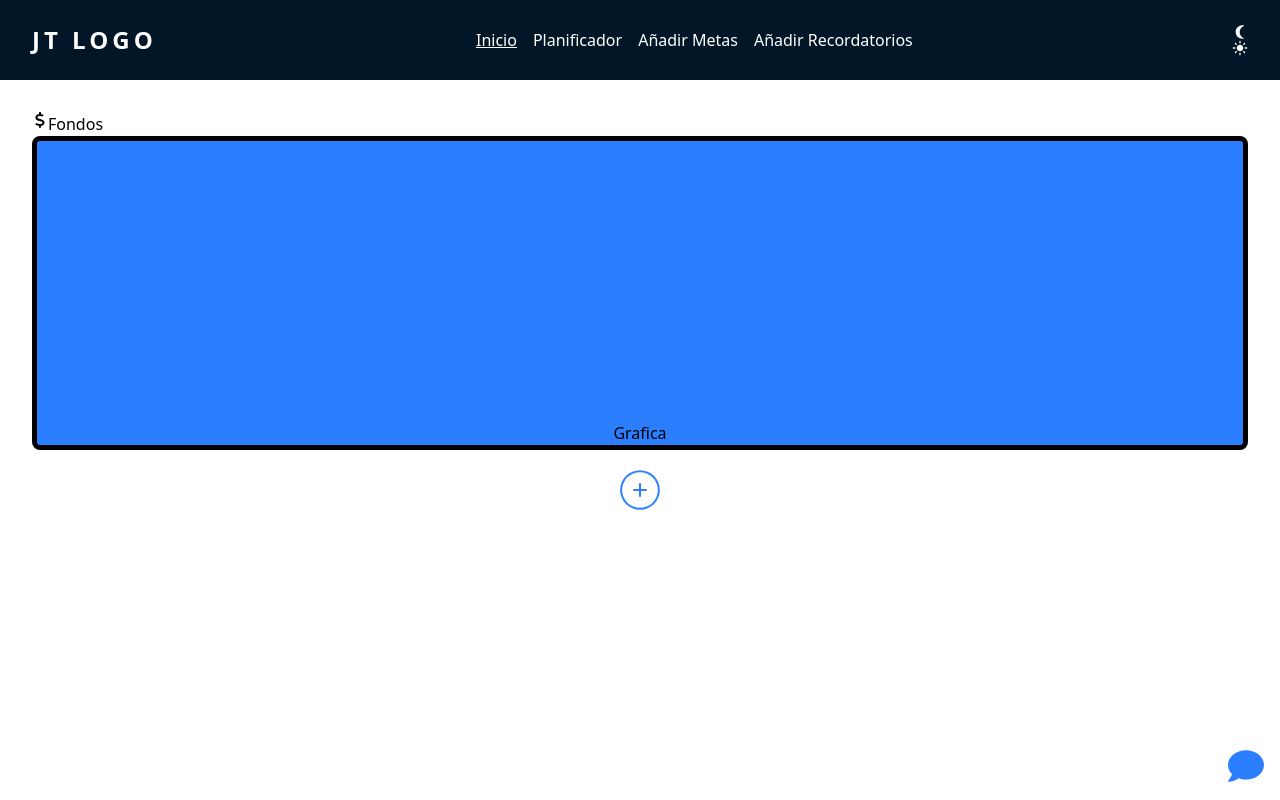
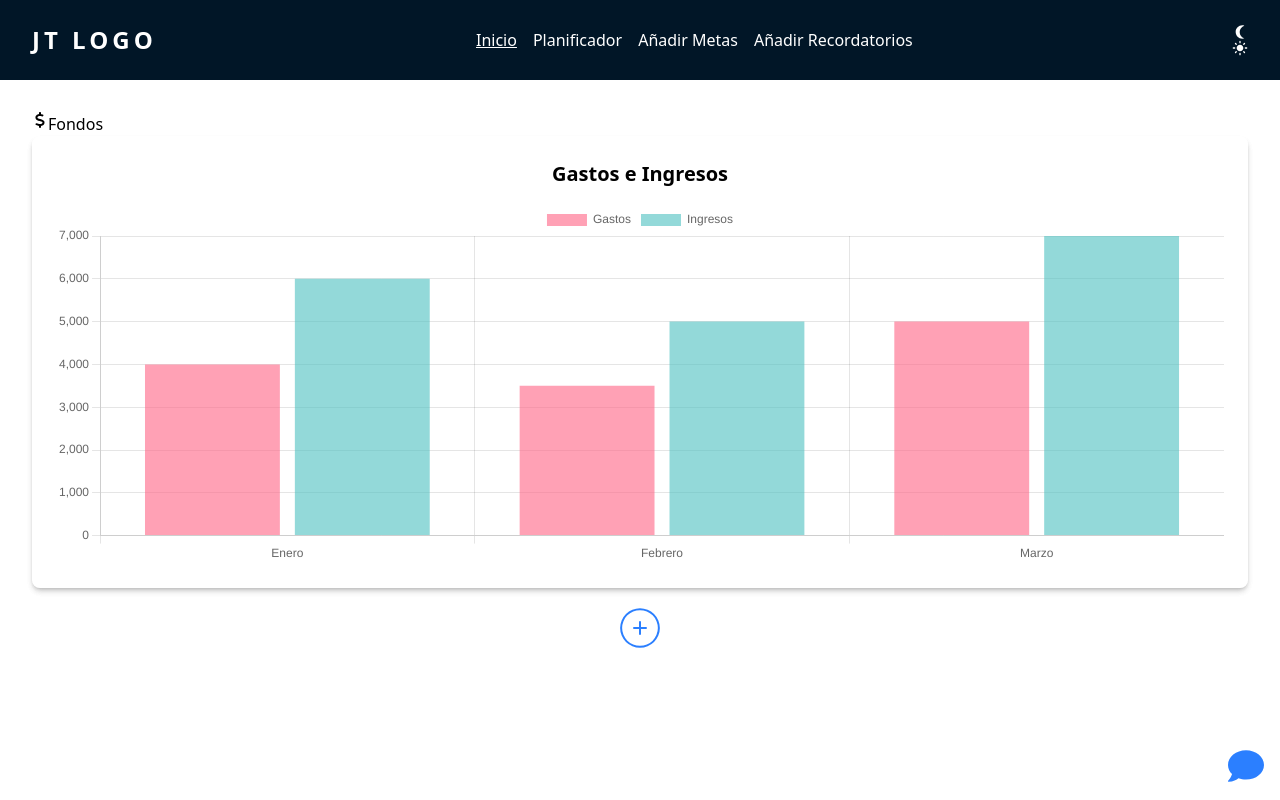
Before and after one commit to FinWiseVank/FinWise, a React (Vite) app: page /dashboard in a window 1280 px wide. Built offline with nearby package versions, Linux system fonts and the light colour scheme.

Commit message:
librearia de grafica

```diff
--- a/package.json
+++ b/package.json
@@ -10,17 +10,18 @@
     "lint": "eslint ."
   },
   "dependencies": {
-
     "@tailwindcss/vite": "^4.0.8",
+    "chart.js": "^4.4.8",
+    "clsx": "^2.1.1",
     "dayjs": "^1.10.7",
     "react": "^18.3.1",
     "react-big-calendar": "^1.8.1",
+    "react-chartjs-2": "^5.3.0",
     "react-dom": "^18.3.1",
     "react-icons": "^5.5.0",
     "react-router-dom": "^6.29.0",
     "react-toastify": "^11.0.3",
     "tailwindcss": "^4.0.5"
-
   },
   "devDependencies": {
     "@eslint/js": "^9.19.0",
--- a/src/components/DbInicio.jsx
+++ b/src/components/DbInicio.jsx
@@ -1,17 +1,37 @@
-import React from 'react'
+import React, { useState } from 'react'
 import { Button } from './Button'
-
+import { GraphGeneral } from './GraphGeneral'
+import clsx from 'clsx'
 
 export const DbInicio = () => {
+  const [showSubmenu, setShowSubmenu] = useState(false);
+
+  const toggleSubmenu = () => {
+    setShowSubmenu(!showSubmenu);
+  };
+
+  const closeSubmenu = () => {
+    setShowSubmenu(false);
+  };
+
   return (
     <>
-
-    <div className='flex justify-center bg-blue-500 border-5 border-Black rounded-lg pt-70 text-black'>
-      <h1>Grafica</h1>
-    </div>
-    <div className='flex justify-center'>
-      <Button />
-    </div>
+      <div className='flex justify-center border-gray border-opacity-50 rounded-lg w-full h-full shadow-md'>
+        <GraphGeneral />
+      </div>
+      <div className='flex justify-center'>
+        <Button onClick={toggleSubmenu} />
+      </div>
+      {showSubmenu && (
+        <div className='fixed inset-0 flex justify-center items-center bg-black bg-opacity-50' onClick={closeSubmenu}>
+          <div className='bg-white bg-opacity-75 p-4 rounded shadow-lg' onClick={(e) => e.stopPropagation()}>
+            <div className='flex justify-center'>
+              <button className='mx-2 px-4 py-2 bg-blue-500 text-white rounded'>Gastos</button>
+              <button className='mx-2 px-4 py-2 bg-green-500 text-white rounded'>Ingresos</button>
+            </div>
+          </div>
+        </div>
+      )}
     </>
-   )
+  )
 }
--- /dev/null
+++ b/src/components/GraphGeneral.jsx
@@ -0,0 +1,45 @@
+import React from "react";
+import { Bar } from "react-chartjs-2";
+import { Chart as ChartJS, CategoryScale, LinearScale, BarElement, Title, Tooltip, Legend } from "chart.js";
+
+// Registrar los componentes necesarios para evitar errores
+ChartJS.register(CategoryScale, LinearScale, BarElement, Title, Tooltip, Legend);
+
+export const GraphGeneral = () => {
+  // Datos de ingresos y gastos
+  const data = {
+    labels: ["Enero", "Febrero", "Marzo"], // Meses
+    datasets: [
+      {
+        label: "Gastos",
+        data: [4000, 3500, 5000], // Valores de gastos
+        backgroundColor: "rgba(255, 99, 132, 0.6)", // Rojo
+      },
+      {
+        label: "Ingresos",
+        data: [6000, 5000, 7000], // Valores de ingresos
+        backgroundColor: "rgba(75, 192, 192, 0.6)", // Verde
+      },
+    ],
+  };
+
+  // Opciones para personalizar el gráfico
+  const options = {
+    responsive: true,
+    maintainAspectRatio: false, // Permite que el gráfico ocupe todo el contenedor
+    plugins: {
+      legend: {
+        position: "top", // Ubicación de la leyenda
+      },
+    },
+  };
+
+  return (
+    <div className="p-6 bg-white rounded-lg shadow-md w-full h-full">
+      <h2 className="text-xl font-bold mb-4 text-center">Gastos e Ingresos</h2>
+      <div className="w-full h-90"> {/* Ajusta la altura del contenedor */}
+        <Bar data={data} options={options} />
+      </div>
+    </div>
+  );
+};
```
Also changed, not shown: 1 other file (tests, documents, lock files or other folders).
